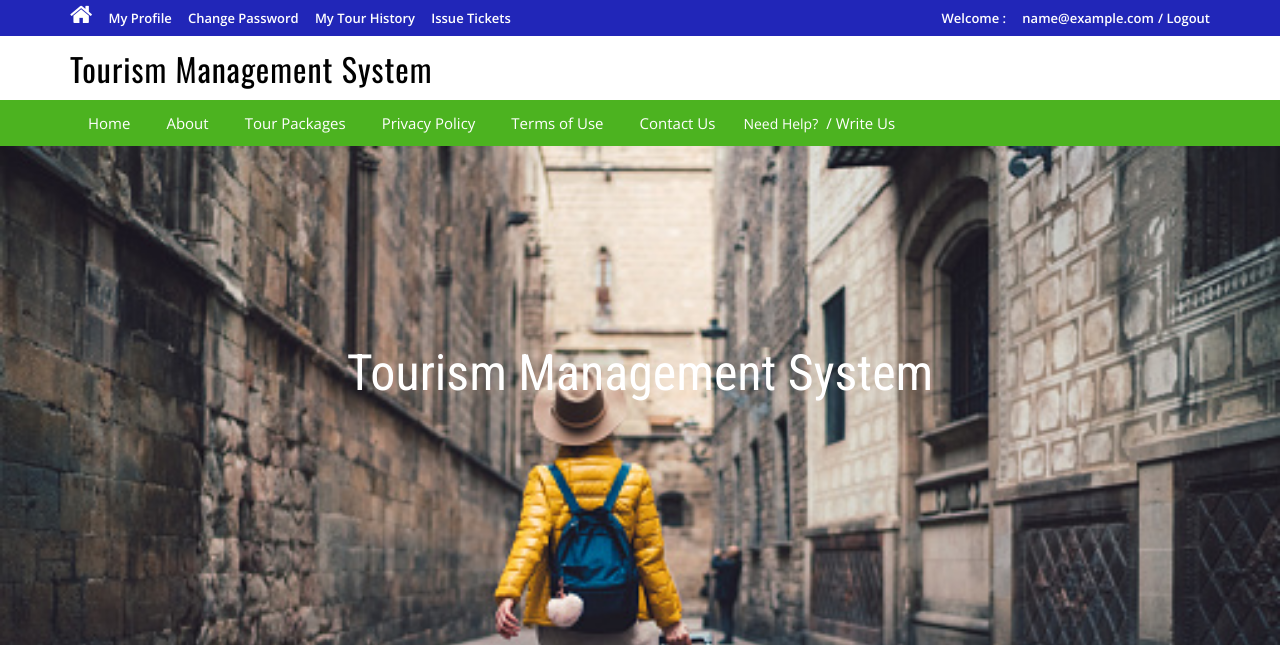
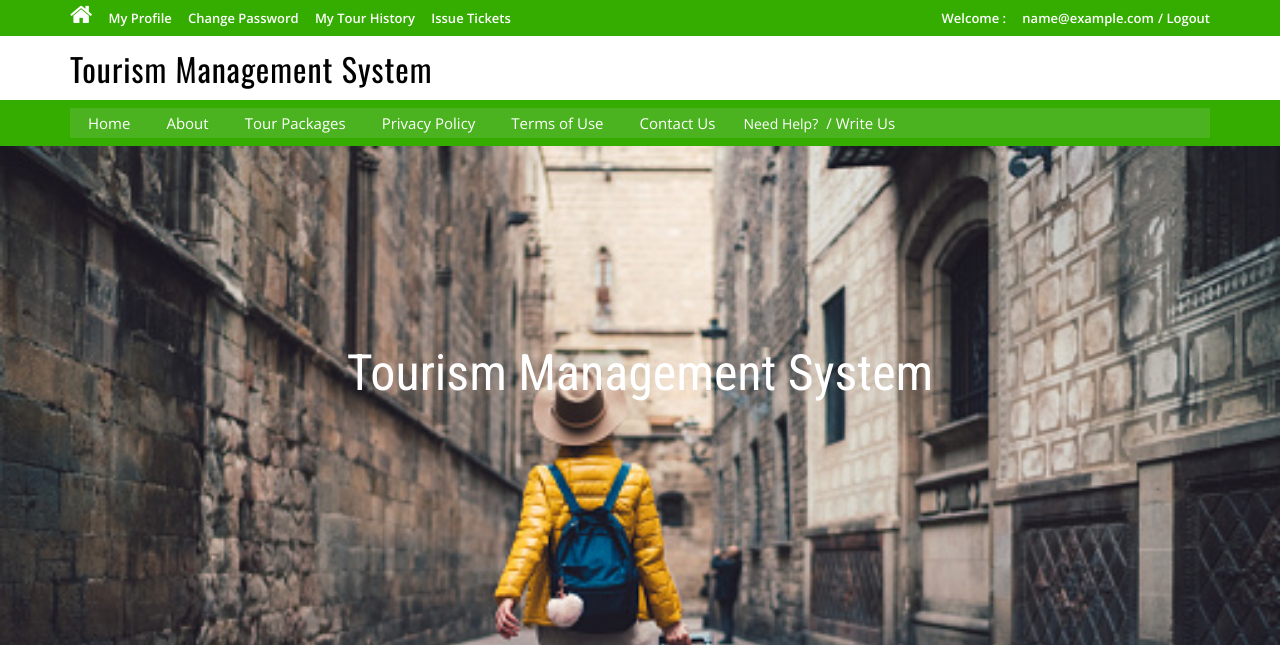
Before and after one commit to JamesRawal456/TourismManagementSystem, a PHP site: page / in a window 1280 px wide. Shown: the top 645 px of the page. Run offline with PHP 8.4, Linux system fonts and the light colour scheme; the visitor is signed in with stand-in values (Sample User, id 1); data that the repository does not hold is empty.

Commit message:
colors change

```diff
--- a/css/style.css
+++ b/css/style.css
@@ -52,7 +52,7 @@ i.fa.fa-home {
     font-size: 24px;
 }
 .top-header {
-    background-color: #2126b8;
+    background-color: #34ad00;
     border-bottom: 0 none;
 	height: 36px;
     line-height: 35px;
@@ -212,7 +212,7 @@ button.seabtn {
 	 text-indent: 0;
     padding: 6px 20px;
     color: #fff;
-    background-color:#2126b8;
+    background-color:#34ad00;
     border: 0;
     border-radius: 2px;
     -webkit-transition: all .2s;
@@ -423,7 +423,7 @@ i.fa.fa-truck,i.fa.fa-user,i.fa.fa-ticket {
     color:#4CFF00;
 }
 .footer-btm {
-    background:#4CB320;
+    background:#34ad00;
     padding: 0.5em 0;
 	text-align:center;
 }
```
